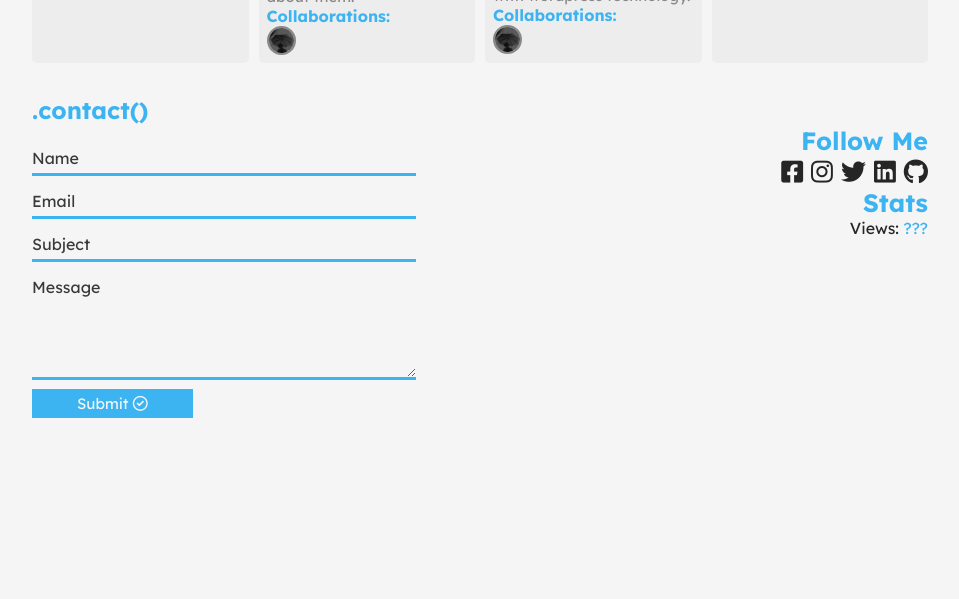
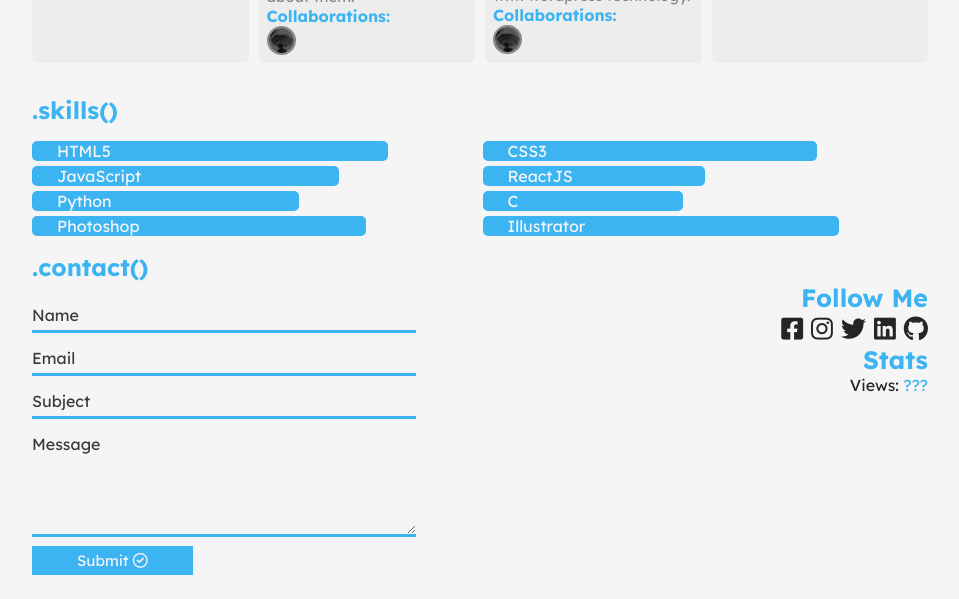
Before and after one commit to irfanshadikrishad/irfanshadikrishad.github.io, a plain HTML site: page index.html in a window 1280 px wide. Shown: the part 471-1070 px from the top of the page, without its empty margins (160-1119 px from the left). Before the commit the page ends 913 px from the top, so only its background shows below. Drawn offline with Linux system fonts and the light colour scheme.

Commit message:
skill page & scrollbar

```diff
--- a/index.html
+++ b/index.html
@@ -157,6 +157,60 @@
           </div>
         </div>
       </section>
+      <!-- Skills -->
+      <section class="skills-container container" id="skills">
+        <h1 class="title">.skills()</h1>
+        <div class="skills-main">
+          <!-- Skill() -->
+          <div class="skill-bg">
+            <div class="skill-fg" style="width: 80%">
+              <span class="skill-text">HTML5</span>
+            </div>
+          </div>
+          <!-- Skill() -->
+          <div class="skill-bg">
+            <div class="skill-fg" style="width: 75%">
+              <span class="skill-text">CSS3</span>
+            </div>
+          </div>
+          <!-- Skill() -->
+          <div class="skill-bg">
+            <div class="skill-fg" style="width: 69%">
+              <span class="skill-text">JavaScript</span>
+            </div>
+          </div>
+          <!-- Skill() -->
+          <div class="skill-bg">
+            <div class="skill-fg" style="width: 50%">
+              <span class="skill-text">ReactJS</span>
+            </div>
+          </div>
+          <!-- Skill() -->
+          <div class="skill-bg">
+            <div class="skill-fg" style="width: 60%">
+              <span class="skill-text">Python</span>
+            </div>
+          </div>
+          <!-- Skill() -->
+          <div class="skill-bg">
+            <div class="skill-fg" style="width: 45%">
+              <span class="skill-text">C</span>
+            </div>
+          </div>
+          <!-- Skill() -->
+          <div class="skill-bg">
+            <div class="skill-fg" style="width: 75%">
+              <span class="skill-text">Photoshop</span>
+            </div>
+          </div>
+          <!-- Skill() -->
+          <div class="skill-bg">
+            <div class="skill-fg" style="width: 80%">
+              <span class="skill-text">Illustrator</span>
+            </div>
+          </div>
+        </div>
+      </section>
       <section class="section-container container">
         <h1 class="title">.contact()</h1>
         <div class="contact--main">
--- a/src/style.css
+++ b/src/style.css
@@ -15,6 +15,7 @@ body {
   color: var(--text);
   background-color: var(--bg);
 }
+
 /* -------------
   INITIALIZATION
   -------------- */
@@ -28,7 +29,30 @@ body {
 .title-2 {
   font-size: 25px;
 }
-/* pre-loader */
+.skills-main,
+.projects-main {
+  padding: 2vh 0;
+}
+
+/* -------------
+  SCROLLBAR
+  -------------- */
+::-webkit-scrollbar {
+  width: 4px;
+}
+::-webkit-scrollbar-track {
+  background: transparent;
+}
+::-webkit-scrollbar-thumb {
+  background: var(--primary);
+}
+::-webkit-scrollbar-thumb:hover {
+  background: var(--text);
+}
+
+/* -------------
+  PRELOADER-POSTLOADER
+  -------------- */
 #pre-loader {
   display: flex;
   align-items: center;
@@ -106,13 +130,33 @@ body {
   color: var(--primary);
 }
 /* -------------
+  SKILLS
+  -------------- */
+.skill-text {
+  color: var(--bg);
+  padding-left: 25px;
+}
+.skills-main {
+  display: grid;
+  grid-template-columns: repeat(2, 1fr);
+  gap: 5px;
+}
+.skill-fg {
+  background-color: var(--primary);
+  border-radius: 5px;
+}
+.skill-bg {
+  background-color: transparent;
+  border-radius: 5px;
+}
+
+/* -------------
   PROJECTS
   -------------- */
 .projects-main {
   display: grid;
   grid-template-columns: repeat(4, 1fr);
   gap: 10px;
-  padding: 2vh 0;
 }
 .projects-main-2 {
   background-color: var(--secondary);
```
